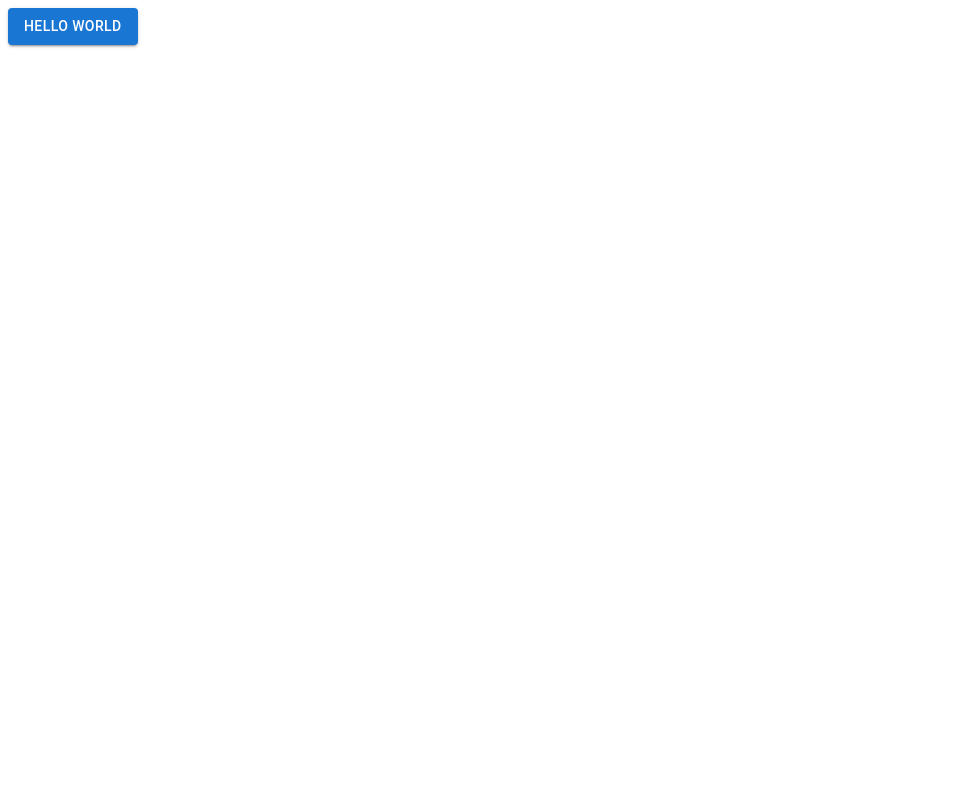
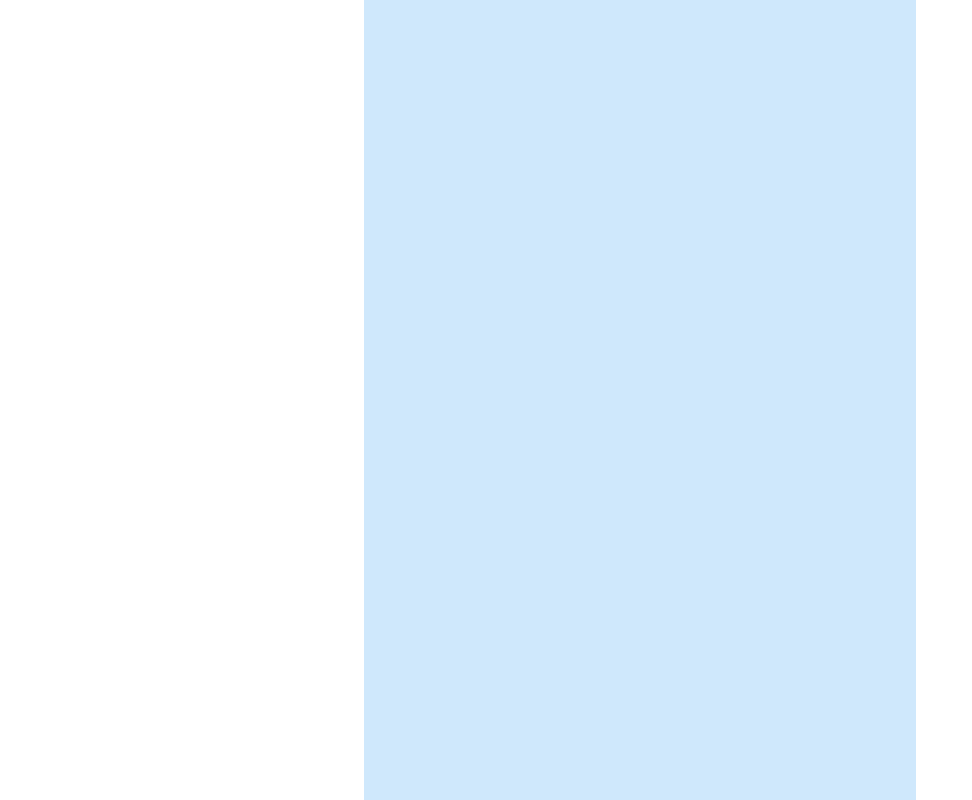
Before and after one commit to kcvdk3101/school-management-website, a React (Create React App) app: page / in a window 1280 px wide. Shown: the whole page, without its empty margins (0-972 px from the left). Built offline with nearby package versions, Linux system fonts and the light colour scheme.

Commit message:
react-router-dom, page not found

```diff
--- a/package.json
+++ b/package.json
@@ -20,6 +20,7 @@
     "react": "^17.0.2",
     "react-dom": "^17.0.2",
     "react-redux": "^7.2.6",
+    "react-router-dom": "^6.2.2",
     "react-scripts": "5.0.0",
     "typescript": "^4.1.6"
   },
--- a/src/App.tsx
+++ b/src/App.tsx
@@ -1,9 +1,28 @@
 import * as React from 'react';
-import Button from '@mui/material/Button';
+import {CssBaseline} from '@mui/material';
+import {
+  Routes,
+  Route,
+} from "react-router-dom";
+import NotFound from './pages/NotFound';
+import Home from './pages/home/Home';
 
 function App() {
   return (
-    <Button variant="contained">Hello World</Button>
+    <>
+      <CssBaseline />
+      <Routes>
+        <Route path="/" element={<Home />}>
+          {/* <Route index element={<Home />} />
+          <Route path="teams" element={<Teams />}>
+            <Route path=":teamId" element={<Team />} />
+            <Route path="new" element={<NewTeamForm />} />
+            <Route index element={<LeagueStandings />} />
+          </Route> */}
+        </Route>
+        <Route path='*' element={<NotFound/>} />
+      </Routes>
+    </>
   );
 }
 
--- a/src/index.tsx
+++ b/src/index.tsx
@@ -4,11 +4,14 @@ import App from './App';
 import { store } from './app/store';
 import { Provider } from 'react-redux';
 import * as serviceWorker from './serviceWorker';
+import { BrowserRouter } from "react-router-dom";
 
 ReactDOM.render(
   <React.StrictMode>
     <Provider store={store}>
-      <App />
+      <BrowserRouter>
+        <App />
+      </BrowserRouter>
     </Provider>
   </React.StrictMode>,
   document.getElementById('root')
--- /dev/null
+++ b/src/pages/NotFound.tsx
@@ -0,0 +1,11 @@
+import React from 'react'
+
+type NotFoundProps = {}
+
+const NotFound: React.FC<NotFoundProps> = () => {
+  return (
+    <div>NotFound</div>
+  )
+}
+
+export default NotFound
--- /dev/null
+++ b/src/pages/home/Home.tsx
@@ -0,0 +1,14 @@
+import React from 'react'
+import {Container, Box} from '@mui/material';
+
+type HomeProps = {}
+
+const Home: React.FC<HomeProps> = () => {
+  return (
+    <Container maxWidth="sm">
+      <Box sx={{ bgcolor: '#cfe8fc', height: '100vh' }} />
+    </Container>
+  )
+}
+
+export default Home
```
Also changed, not shown: 2 other files (tests, documents, lock files or other folders).
